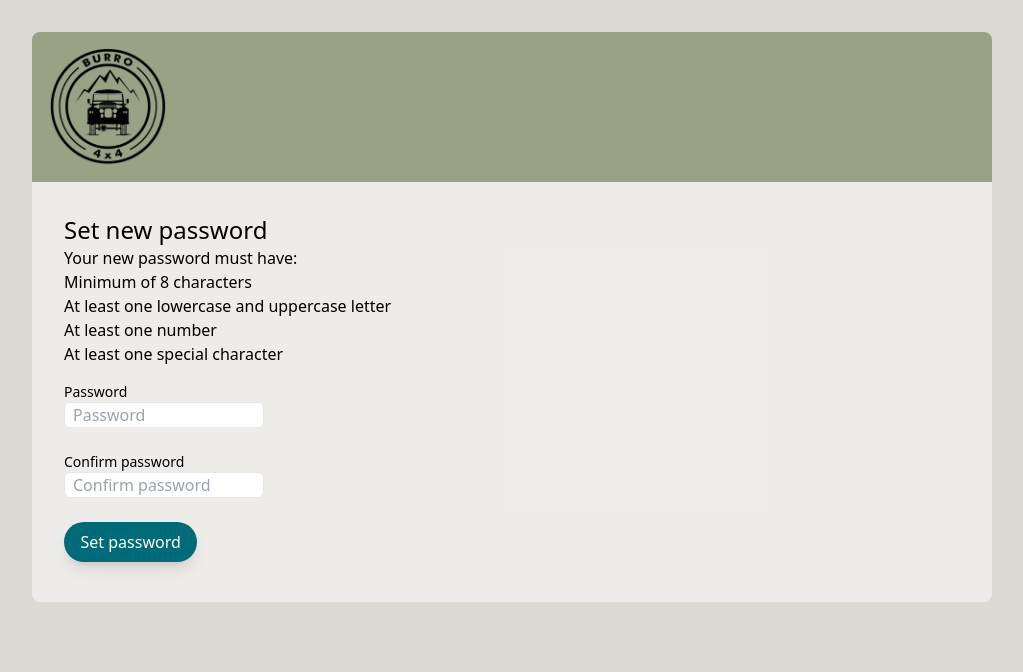
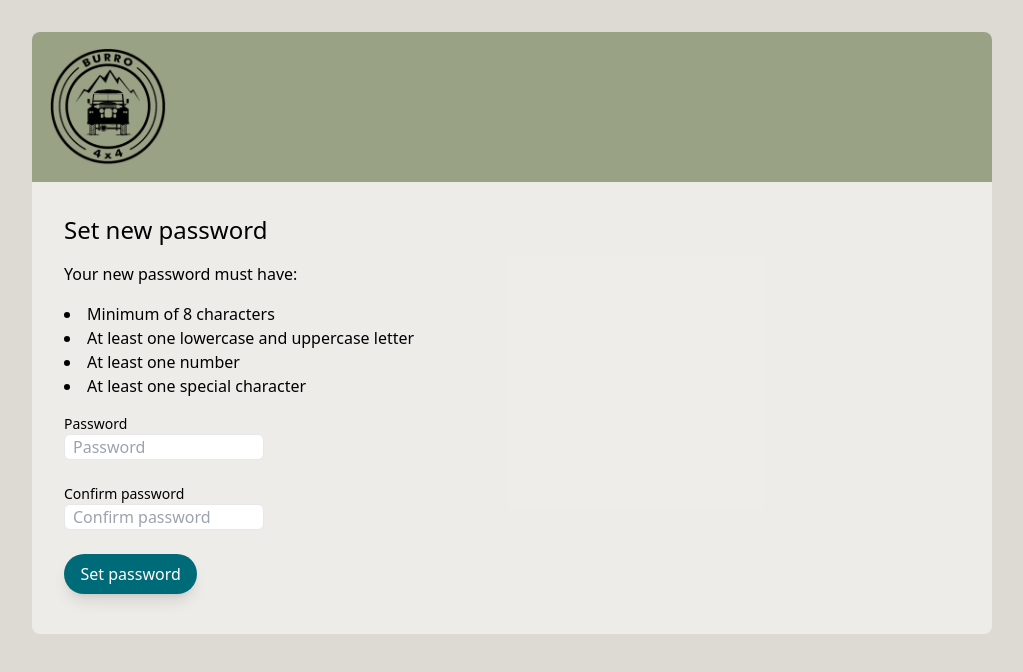
Before and after one commit to dlmarshall3/burro-4x4-mongo, a Next.js app: page /client/change-password in a window 1280 px wide. Shown: the top 672 px of the page, without its empty margins (0-1023 px from the left). Built offline with nearby package versions, Linux system fonts and the light colour scheme; no server answers.

Commit message:
list type

```diff
--- a/app/client/change-password/page.tsx
+++ b/app/client/change-password/page.tsx
@@ -72,9 +72,9 @@ export default function SetPasswordPage() {
         className="flex w-3/4 max-w-[400px] flex-col"
       >
         <div className="mb-4">
-          <h1 className="text-2xl">Set new password</h1>
-          <p>Your new password must have:</p>
-          <ul>
+          <h1 className="text-2xl mb-4">Set new password</h1>
+          <p className="mb-4">Your new password must have:</p>
+          <ul className="list-disc list-inside">
             <li>Minimum of 8 characters</li>
             <li>At least one lowercase and uppercase letter</li>
             <li>At least one number</li>
```
